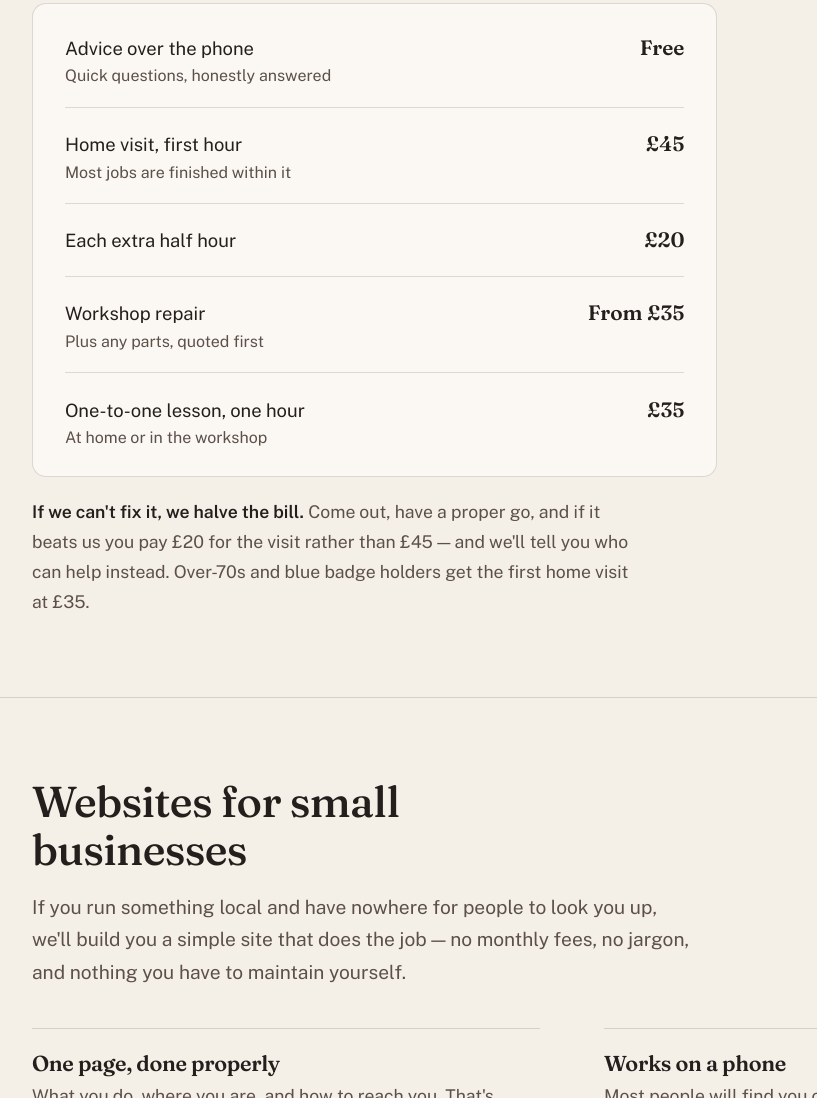
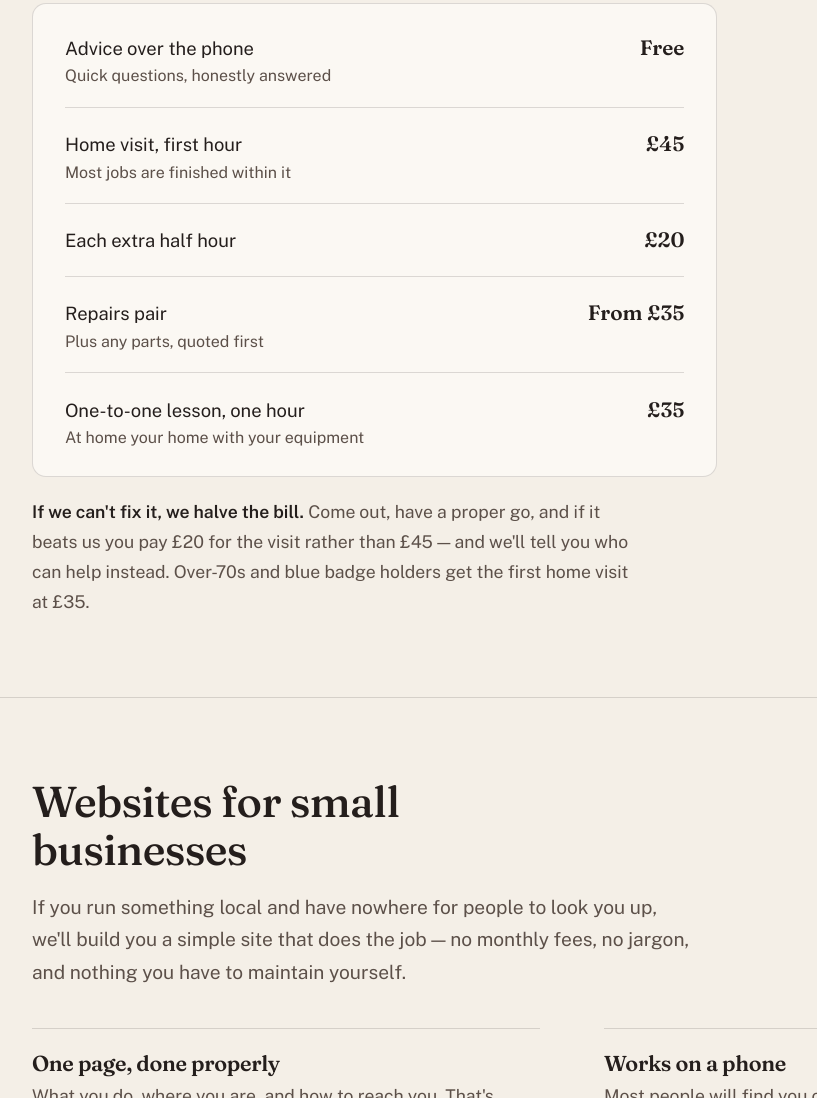
Before and after one commit to JAEG99/IT, a plain HTML site: page index.html in a window 1280 px wide. Shown: the part 2858-3956 px from the top of the page, without its empty margins (68-885 px from the left). Drawn offline with nearby package versions, Linux system fonts and the light colour scheme.

Commit message:
Changes to Costs

```diff
--- a/index.html
+++ b/index.html
@@ -216,15 +216,13 @@
               <dd>£20</dd>
             </div>
             <div class="price">
-              <dt>
-                Workshop repair<small>Plus any parts, quoted first</small>
-              </dt>
+              <dt>Repairs pair<small>Plus any parts, quoted first</small></dt>
               <dd>From £35</dd>
             </div>
             <div class="price">
               <dt>
                 One-to-one lesson, one hour<small
-                  >At home or in the workshop</small
+                  >At home your home with your equipment</small
                 >
               </dt>
               <dd>£35</dd>
```
